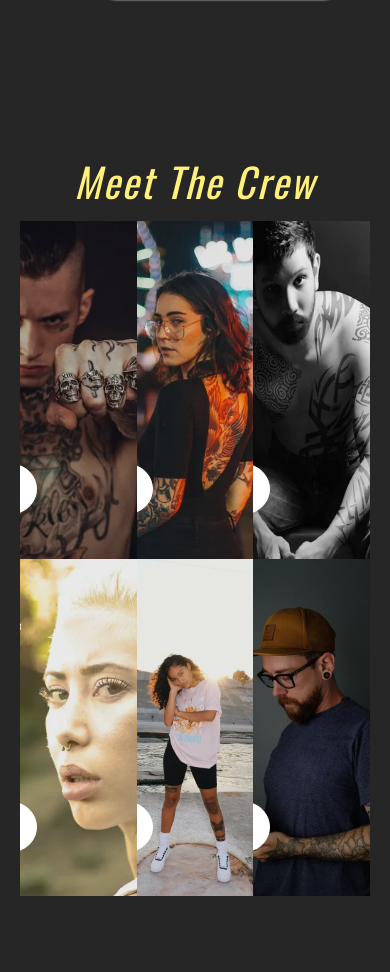
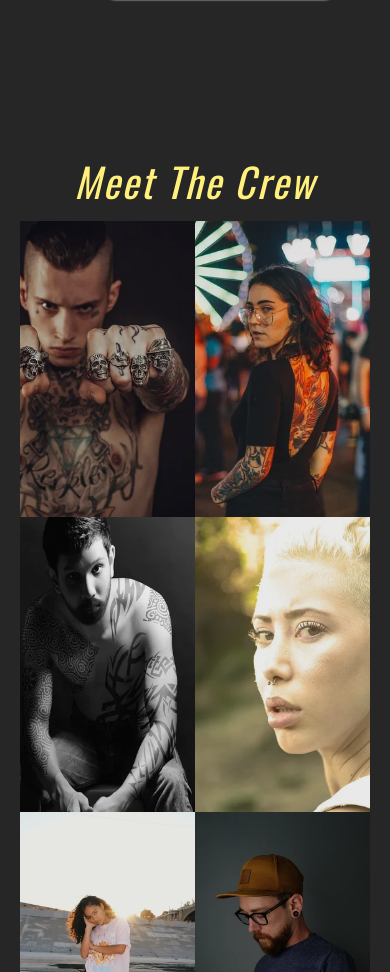
Before and after one commit to iFieryGod/Tattoo-Tavern, a website: page index.html in a window 390 px wide. Shown: the part 1790-2762 px from the top of the page. Drawn offline with nearby package versions, Linux system fonts and the light colour scheme; a web font is replaced by a local one.

Commit message:
css minified and responsive design

```diff
--- a/scss/_layout.scss
+++ b/scss/_layout.scss
@@ -377,9 +377,9 @@
                 width: 33.3333%;
             }
 
-            @media(max-height: 1300px) and (max-width: 340px) {
+            @media(max-height: 1300px) and (max-width: 580px) {
                 width: 50%;
-                height: 40vh;
+                height: 35vh;
             }
 
             &:hover .designer-wrapper-overlay {
```
Also changed, not shown: css/main.css.
